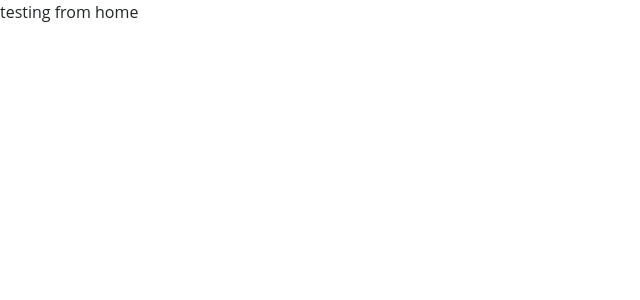
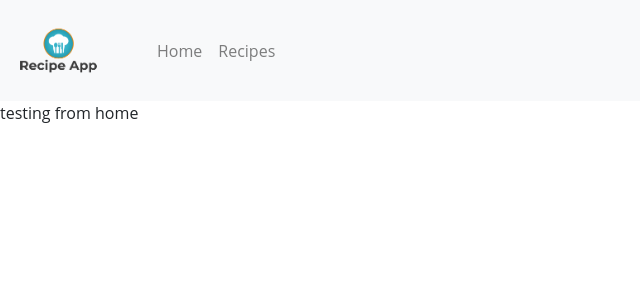
Before and after one commit to kphillips001/recipeapp, a React (Create React App) app: page / in a window 1280 px wide. Shown: the top 300 px of the page, without its empty margins (0-640 px from the left). Built offline with nearby package versions, Linux system fonts and the light colour scheme.

Commit message:
added navbar component and logo

```diff
--- a/src/App.js
+++ b/src/App.js
@@ -7,12 +7,14 @@ import Recipes from './pages/recipes';
 import SingleRecipe from './pages/singlerecipe';
 import Error from './pages/error';
 import {BrowserRouter as Router, Route, Switch} from 'react-router-dom'
+import Navbar from './components/navbar';
 
 class App extends Component {
   render() {
     return (
       <Router>
         <div>
+          <Navbar />
             <Switch>
               <Route path='/' exact component={Home} />
               <Route path='/recipes' component={Recipes} />
--- /dev/null
+++ b/src/components/navbar.js
@@ -0,0 +1,29 @@
+import React from 'react'
+import logo from '../images/logo.png';
+import {Link} from 'react-router-dom';
+
+function Navbar() {
+  return (
+    <nav className='navbar navbar-expand-sm navbar-light bg-light'>
+      <Link to='/'>
+        <img src={logo} alt='logo' />
+      </Link>
+      <div className='collapse navbar-collapse show ml-sm-5'>
+        <ul className='navbar-nav'>
+          <li className='navbar-item'>
+            <Link className='nav-link' to='./home'>
+              Home
+            </Link>
+          </li>
+          <li className='navbar-item'>
+            <Link className='nav-link' to='/recipes'>
+              Recipes
+            </Link>
+          </li>
+        </ul>
+      </div>
+    </nav>
+  );
+}
+
+export default Navbar;
```
Also changed, not shown: src/images/logo.png (added). Lines whose indentation alone changed are shown as unchanged.
